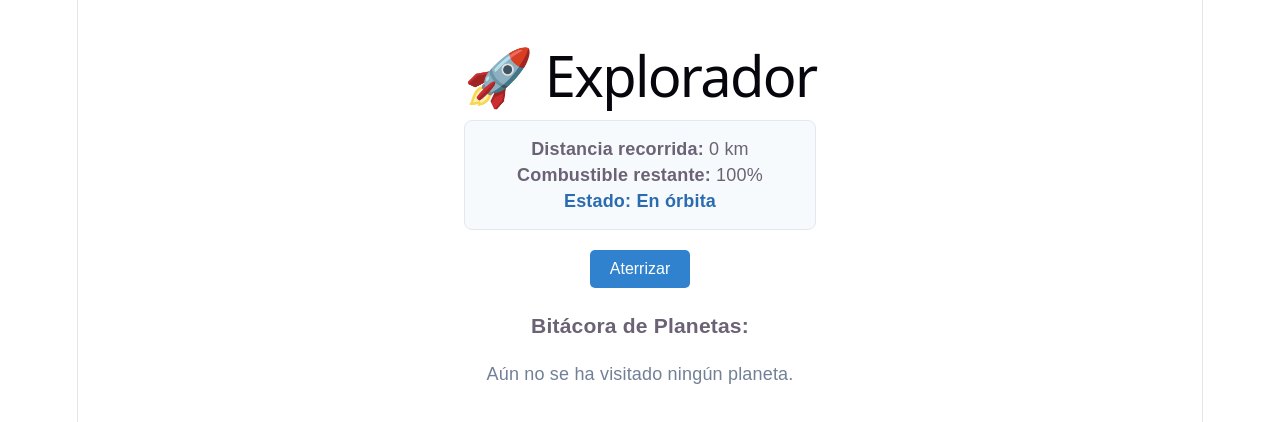
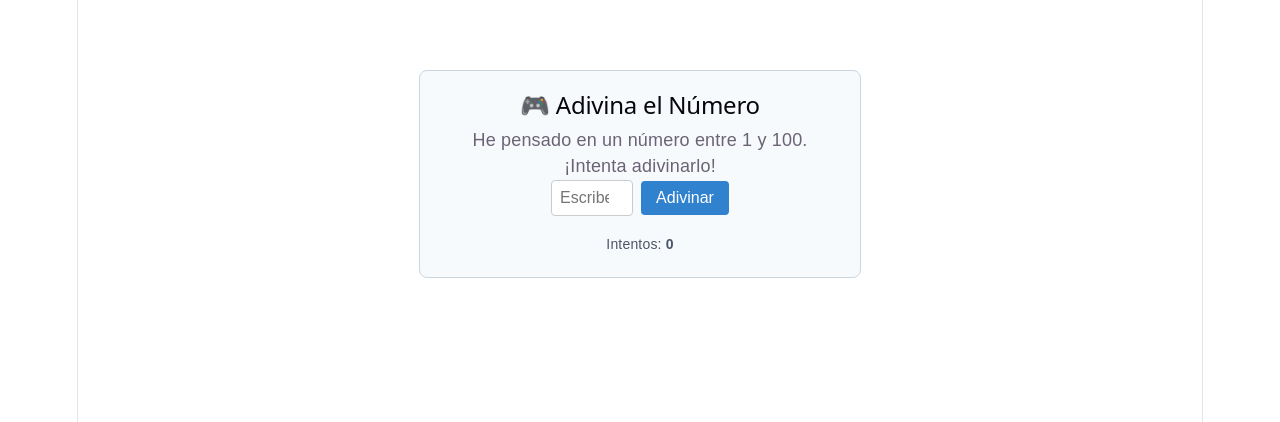
Before and after one commit to antodollparts/intro-react, a React (Vite) app: page / in a window 1280 px wide. Shown: the top 422 px of the page. Built offline with nearby package versions, Linux system fonts and the light colour scheme.

Commit message:
Proyecto 5: Adivina el número

```diff
--- a/src/App.jsx
+++ b/src/App.jsx
@@ -2,6 +2,7 @@ import Tarjeta from './components/Tarjeta';
 import ListaCompras from './components/ListaCompras';
 import ContadorTareas from './components/ContadorTareas';
 import Planeta from './components/Planeta';
+import Game from './components/Game';
 import React, { useState, useEffect, useMemo } from 'react';
 
 function App() {
@@ -52,7 +53,7 @@ function App() {
         {/* <Tarjeta /> */}
       {/*<ListaCompras />*/}
       {/*<ContadorTareas />*/}
-      <h1>🚀 Explorador</h1>
+      {/*<h1>🚀 Explorador</h1>
 
       <div style={{ background: '#f7fafc', padding: '15px', borderRadius: '8px', border: '1px solid #e2e8f0', marginBottom: '20px' }}>
         <p><strong>Distancia recorrida:</strong> {distancia} km</p>
@@ -84,7 +85,8 @@ function App() {
             <Planeta key={index} nombre={planeta} />
           ))
         )}
-      </div>
+      </div>*/}
+      <Game />
     </div>
   )
 }
--- /dev/null
+++ b/src/components/Game.jsx
@@ -0,0 +1,72 @@
+import React, { useState } from 'react';
+import InputNumber from './InputNumber';
+import Message from './Message';
+import RestartButton from './RestartButton';
+
+function Game() {
+  // Función para generar un número aleatorio entre 1 y 100
+  const generarNumeroAleatorio = () => Math.floor(Math.random() * 100) + 1;
+
+  const [numeroSecreto, setNumeroSecreto] = useState(generarNumeroAleatorio);
+  const [numeroIngresado, setNumeroIngresado] = useState('');
+  const [mensaje, setMensaje] = useState('');
+  const [intentos, setIntentos] = useState(0);
+  const [juegoTerminado, setJuegoTerminado] = useState(false);
+
+  // Manejar la validación del número ingresado
+  const manejarEnvio = (e) => {
+    e.preventDefault();
+
+    const numero = parseInt(numeroIngresado, 10);
+
+    if (isNaN(numero)) {
+      setMensaje("Por favor, introduce un número válido.");
+      return;
+    }
+
+    setIntentos(prev => prev + 1);
+
+    if (numero === numeroSecreto) {
+      setMensaje(`¡Correcto! Adivinaste el número en ${intentos + 1} intentos.`);
+      setJuegoTerminado(true);
+    } else if (numero < numeroSecreto) {
+      setMensaje("El número es mayor 📈");
+    } else {
+      setMensaje("El número es menor 📉");
+    }
+
+    setNumeroIngresado(''); // Limpiar input
+  };
+
+  // Reiniciar el juego
+  const reiniciarJuego = () => {
+    setNumeroSecreto(generarNumeroAleatorio());
+    setNumeroIngresado('');
+    setMensaje('');
+    setIntentos(0);
+    setJuegoTerminado(false);
+  };
+
+  return (
+    <div style={{ textAlign: 'center', fontFamily: 'Arial, sans-serif', maxWidth: '400px', margin: '40px auto', padding: '20px', border: '1px solid #cbd5e0', borderRadius: '8px', background: '#f7fafc' }}>
+      <h2>🎮 Adivina el Número</h2>
+      <p>He pensado en un número entre 1 y 100. ¡Intenta adivinarlo!</p>
+
+      {!juegoTerminado ? (
+        <InputNumber
+          valor={numeroIngresado}
+          alCambiar={setNumeroIngresado}
+          alEnviar={manejarEnvio}
+        />
+      ) : null}
+
+      <Message mensaje={mensaje} />
+
+      <p style={{ fontSize: '14px', color: '#4a5568' }}>Intentos: <strong>{intentos}</strong></p>
+
+      {juegoTerminado && <RestartButton alReiniciar={reiniciarJuego} />}
+    </div>
+  );
+}
+
+export default Game;
--- /dev/null
+++ b/src/components/InputNumber.jsx
@@ -0,0 +1,25 @@
+import React from 'react';
+
+function InputNumber({ valor, alCambiar, alEnviar }) {
+  return (
+    <form onSubmit={alEnviar} style={{ marginBottom: '15px' }}>
+      <input
+        type="number"
+        value={valor}
+        onChange={(e) => alCambiar(e.target.value)}
+        placeholder="Escribe un número"
+        min="1"
+        max="100"
+        style={{ padding: '8px', fontSize: '16px', marginRight: '8px', borderRadius: '4px', border: '1px solid #ccc' }}
+      />
+      <button
+        type="submit"
+        style={{ padding: '8px 15px', backgroundColor: '#3182ce', color: 'white', border: 'none', borderRadius: '4px', cursor: 'pointer', fontSize: '16px' }}
+      >
+        Adivinar
+      </button>
+    </form>
+  );
+}
+
+export default InputNumber;
--- /dev/null
+++ b/src/components/Message.jsx
@@ -0,0 +1,23 @@
+import React from 'react';
+
+function Message({ mensaje }) {
+  // Si no hay mensaje, no renderizamos nada
+  if (!mensaje) return null;
+
+  const esCorrecto = mensaje.includes("¡Correcto!");
+
+  return (
+    <div style={{
+      margin: '15px 0',
+      padding: '10px',
+      borderRadius: '4px',
+      backgroundColor: esCorrecto ? '#c6f6d5' : '#feebc8',
+      color: esCorrecto ? '#22543d' : '#744210',
+      fontWeight: 'bold'
+    }}>
+      {mensaje}
+    </div>
+  );
+}
+
+export default Message;
--- /dev/null
+++ b/src/components/RestartButton.jsx
@@ -0,0 +1,23 @@
+import React from 'react';
+
+function RestartButton({ alReiniciar }) {
+  return (
+    <button
+      onClick={alReiniciar}
+      style={{
+        marginTop: '15px',
+        padding: '8px 15px',
+        backgroundColor: '#e53e3e',
+        color: 'white',
+        border: 'none',
+        borderRadius: '4px',
+        cursor: 'pointer',
+        fontSize: '14px'
+      }}
+    >
+      Reiniciar Juego
+    </button>
+  );
+}
+
+export default RestartButton;
```
